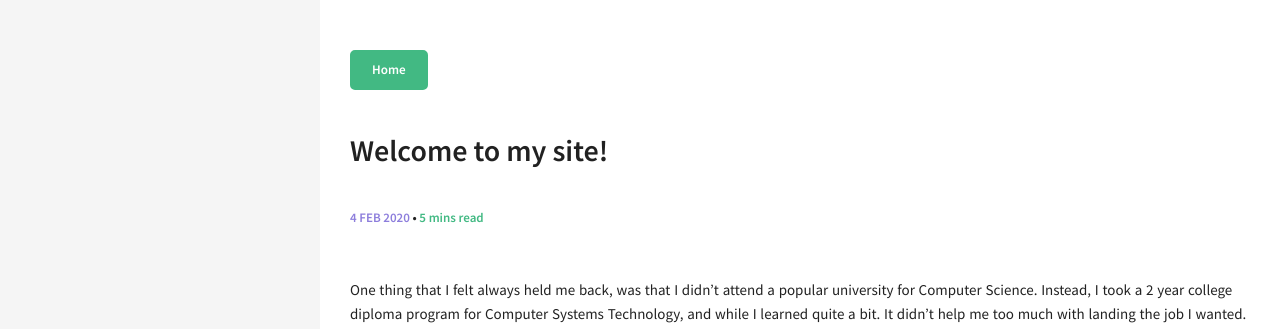
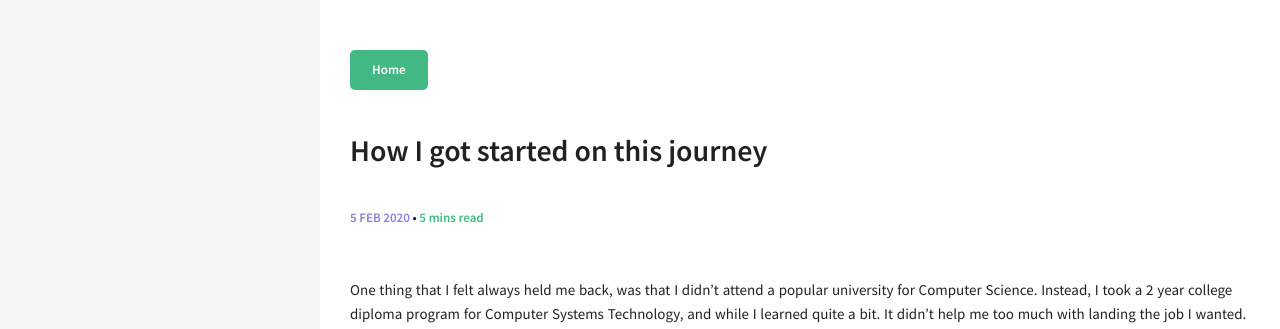
Before and after one commit to jrlaberge/jrlaberge.github.io, a Jekyll site: the page built from _posts/2020-03-05-how-i-started-training.md, in a window 1280 px wide. Shown: the top 329 px of the page. Built offline with Jekyll 4.4.1, drawn with Linux system fonts in a browser that asks for light colours.

Commit message:
fixed error in title

```diff
--- a/_posts/2020-03-05-how-i-started-training.md
+++ b/_posts/2020-03-05-how-i-started-training.md
@@ -1,8 +1,8 @@
 ---
 layout: post
-title:  "Welcome to my site!"
-date:   2020-02-04 21:07:19
-categories: [introduction]
+title:  "How I got started on this journey"
+date:   2020-02-05 12:07:19
+categories: [learning, motivation]
 comments: true
 ---
 
```
